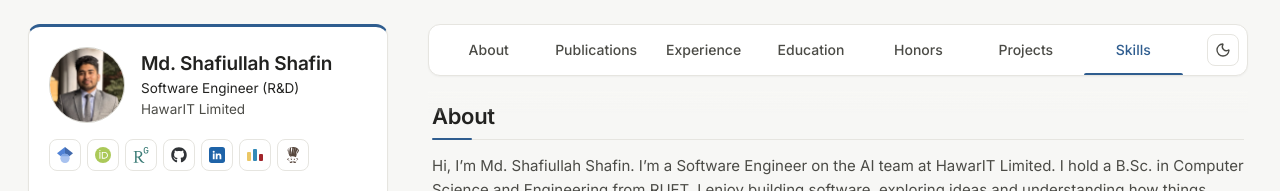
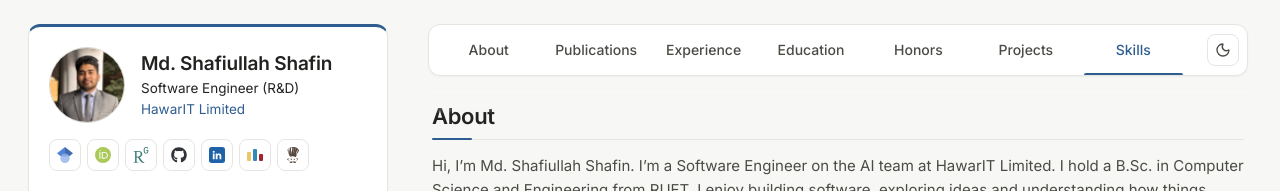
Before and after one commit to shafiullahshafin/shafiullahshafin.github.io, a Next.js app: page / in a window 1280 px wide. Shown: the top 191 px of the page. Built offline with nearby package versions, Linux system fonts and the light colour scheme.

Commit message:
Coloured company link in profile

```diff
--- a/app/globals.css
+++ b/app/globals.css
@@ -289,8 +289,10 @@ button {
 .profile-org {
   color: var(--muted);
 }
+.profile-org a {
+  color: var(--accent);
+}
 .profile-org a:hover {
-  color: var(--accent);
   text-decoration: underline;
   text-underline-offset: 3px;
 }
```
